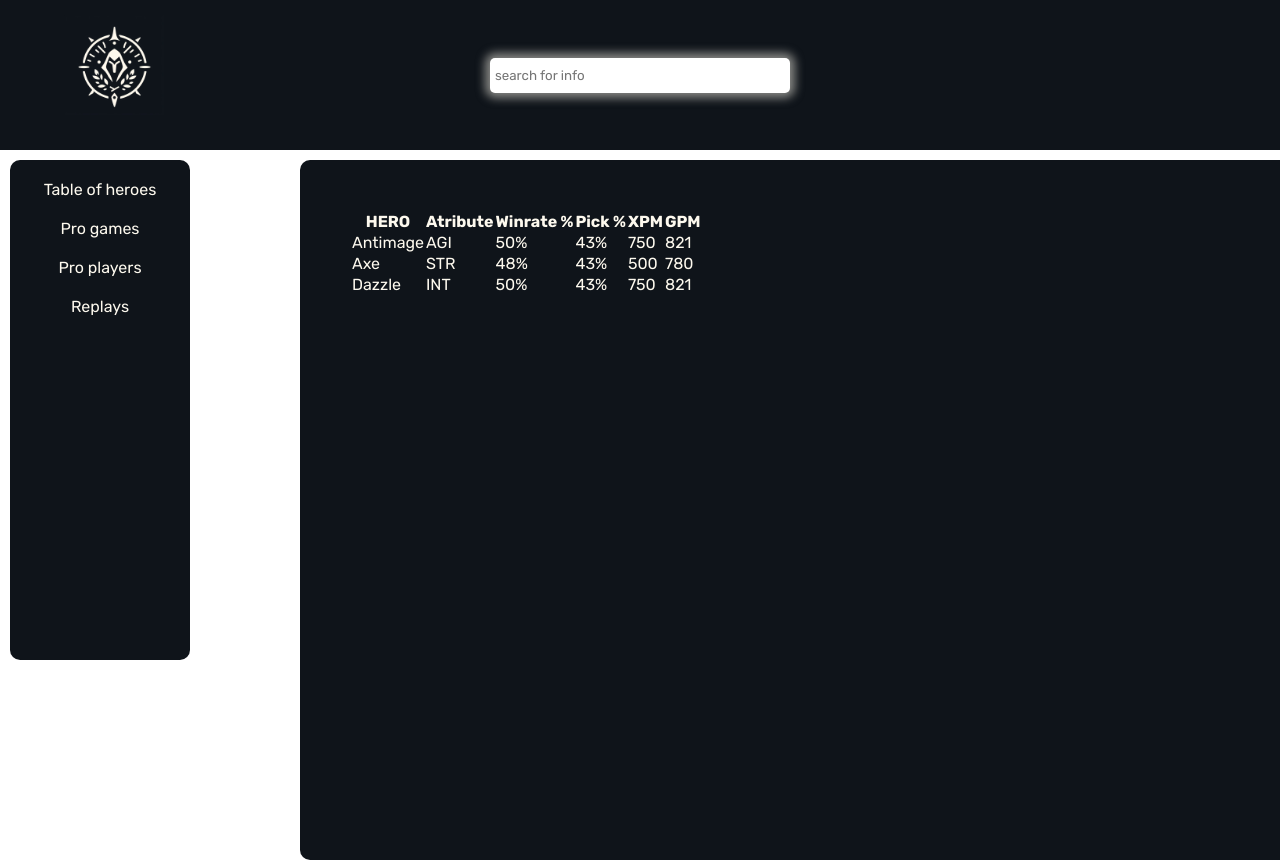
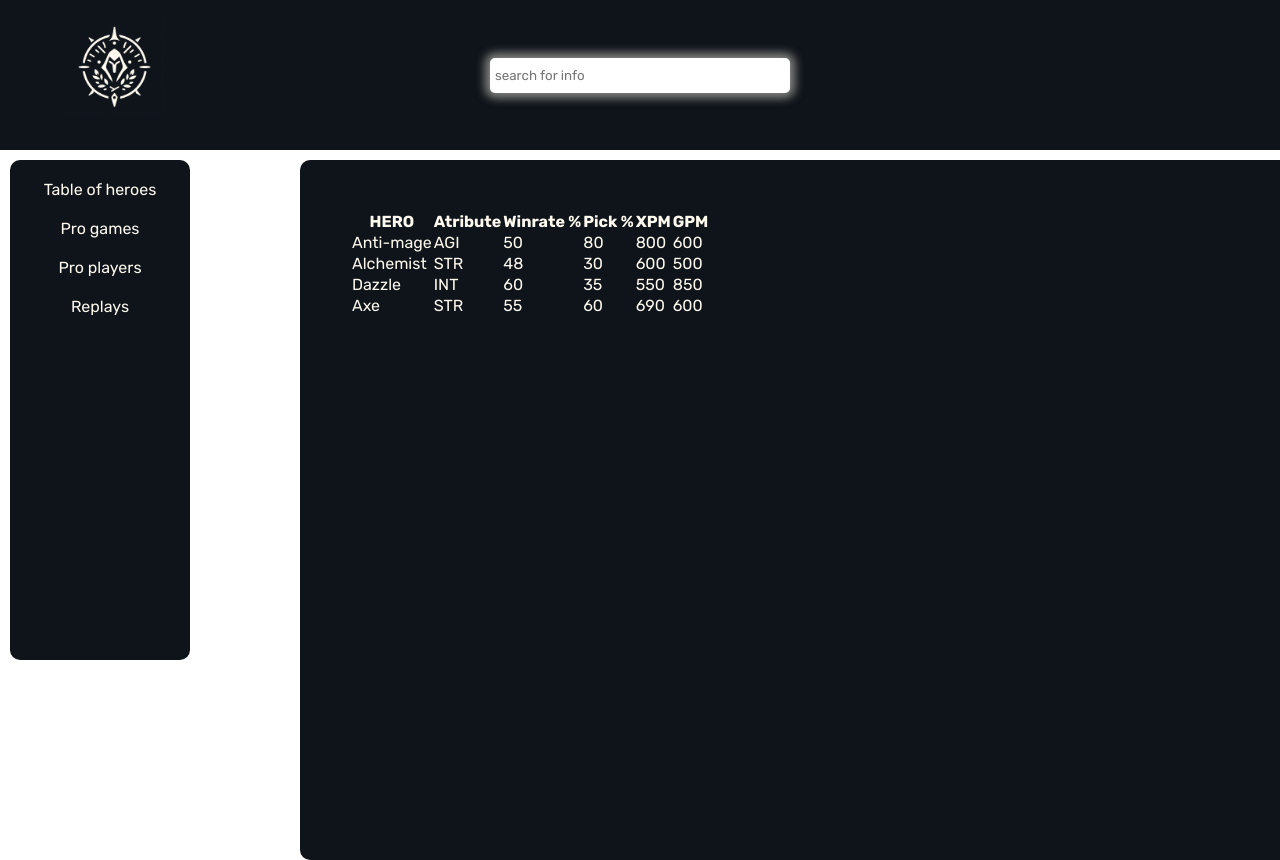
Before and after one commit to santanafx/dota-project, a React (Vite) app: page / in a window 1280 px wide. Built offline with nearby package versions, Linux system fonts and the light colour scheme.

Commit message:
fix: tabela de herois

```diff
--- a/heroesTableMockData.json
+++ b/heroesTableMockData.json
@@ -1,13 +1,40 @@
 {
     "heroes": [
-        { "id": 1, "name": "Anti-mage" },
-        { "id": 2, "name": "Alchemist" },
-        { "id": 3, "name": "Dazzle" },
-        { "id": 4, "name": "Axe" }
-    ],
-    "atribute": ["AGI", "STR", "INT", "AGI"],
-    "winrate": [50, 48, 60, 55],
-    "pickrate": [80, 30, 35, 60],
-    "xpm": [800, 600, 550, 690],
-    "gpm": [600, 500, 850, 600]
+        {
+            "id": 1,
+            "name": "Anti-mage",
+            "atribute": "AGI",
+            "winrate": 50,
+            "pickrate": 80,
+            "xpm": 800,
+            "gpm": 600
+        },
+        {
+            "id": 2,
+            "name": "Alchemist",
+            "atribute": "STR",
+            "winrate": 48,
+            "pickrate": 30,
+            "xpm": 600,
+            "gpm": 500
+        },
+        {
+            "id": 3,
+            "name": "Dazzle",
+            "atribute": "INT",
+            "winrate": 60,
+            "pickrate": 35,
+            "xpm": 550,
+            "gpm": 850
+        },
+        {
+            "id": 4,
+            "name": "Axe",
+            "atribute": "STR",
+            "winrate": 55,
+            "pickrate": 60,
+            "xpm": 690,
+            "gpm": 600
+        }
+    ]
 }
--- a/src/components/HeroesTable/HeroesTable.tsx
+++ b/src/components/HeroesTable/HeroesTable.tsx
@@ -1,10 +1,14 @@
 import { useEffect } from "react";
 import styles from "./HeroesTable.module.css";
-import { useDispatch } from "react-redux";
+import { useDispatch, useSelector } from "react-redux";
 import { fetchTable } from "./heroesTableSlice";
 
 export default function HeroesTable() {
     const dispatch = useDispatch();
+    const heroesTable = useSelector((store) => store.heroesTable.data.heroes);
+
+    console.log(heroesTable);
+    // console.log(heroesTable.heroes.length);
 
     useEffect(() => {
         dispatch(fetchTable());
@@ -24,32 +28,20 @@ export default function HeroesTable() {
                             <th>GPM</th>
                         </tr>
                     </thead>
-                    <tbody>
-                        <tr>
-                            <td>Antimage</td>
-                            <td>AGI</td>
-                            <td>50%</td>
-                            <td>43%</td>
-                            <td>750</td>
-                            <td>821</td>
-                        </tr>
-                        <tr>
-                            <td>Axe</td>
-                            <td>STR</td>
-                            <td>48%</td>
-                            <td>43%</td>
-                            <td>500</td>
-                            <td>780</td>
-                        </tr>
-                        <tr>
-                            <td>Dazzle</td>
-                            <td>INT</td>
-                            <td>50%</td>
-                            <td>43%</td>
-                            <td>750</td>
-                            <td>821</td>
-                        </tr>
-                    </tbody>
+                    {heroesTable
+                        ? heroesTable.map((e) => (
+                              <tbody key={e.name}>
+                                  <tr>
+                                      <td>{e.name}</td>
+                                      <td>{e.atribute}</td>
+                                      <td>{e.winrate}</td>
+                                      <td>{e.pickrate}</td>
+                                      <td>{e.xpm}</td>
+                                      <td>{e.gpm}</td>
+                                  </tr>
+                              </tbody>
+                          ))
+                        : ""}
                 </table>
             </div>
         </div>
--- a/src/components/HeroesTable/heroesTableSlice.tsx
+++ b/src/components/HeroesTable/heroesTableSlice.tsx
@@ -1,10 +1,4 @@
 const initialStateHeroesTable = {
-    hero: [],
-    atribute: [],
-    winrate: [],
-    pickrate: [],
-    xpm: [],
-    gpm: [],
     data: [],
 };
 
```
